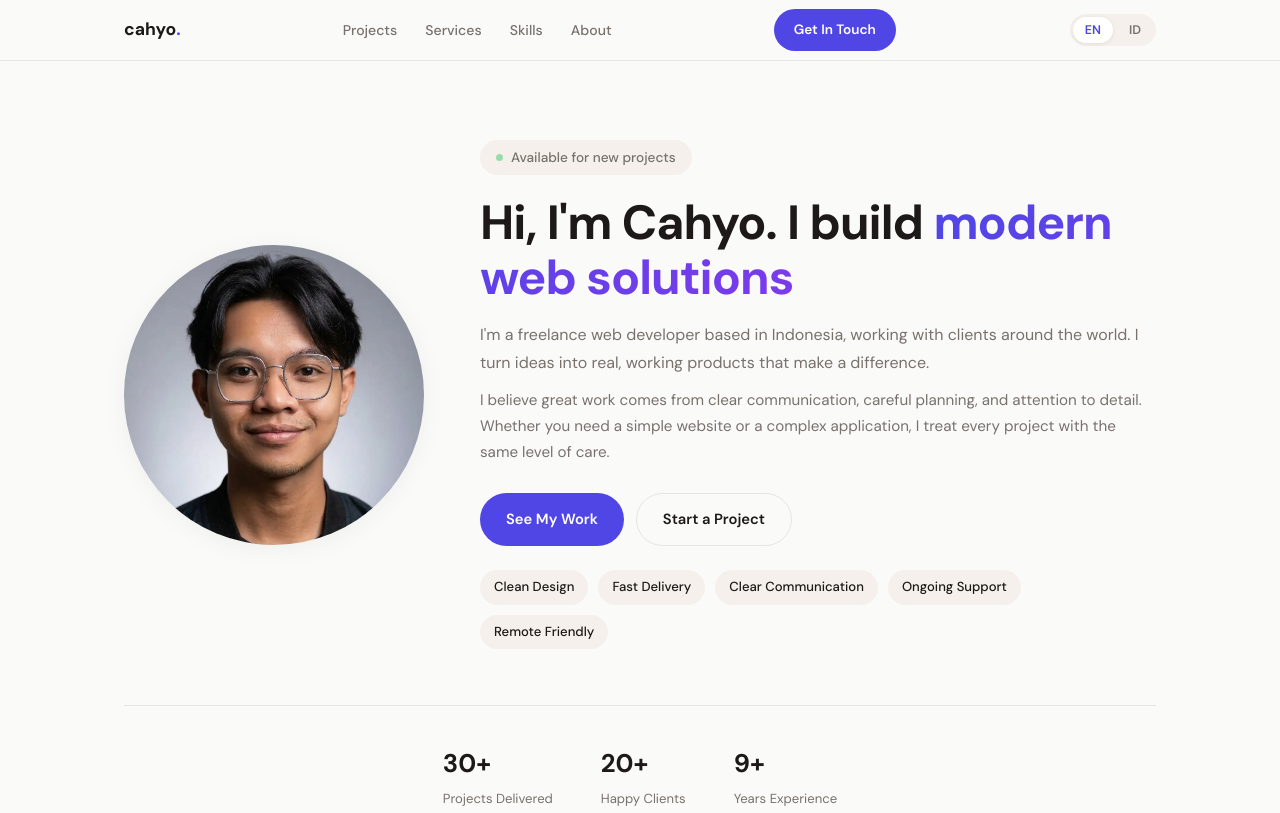
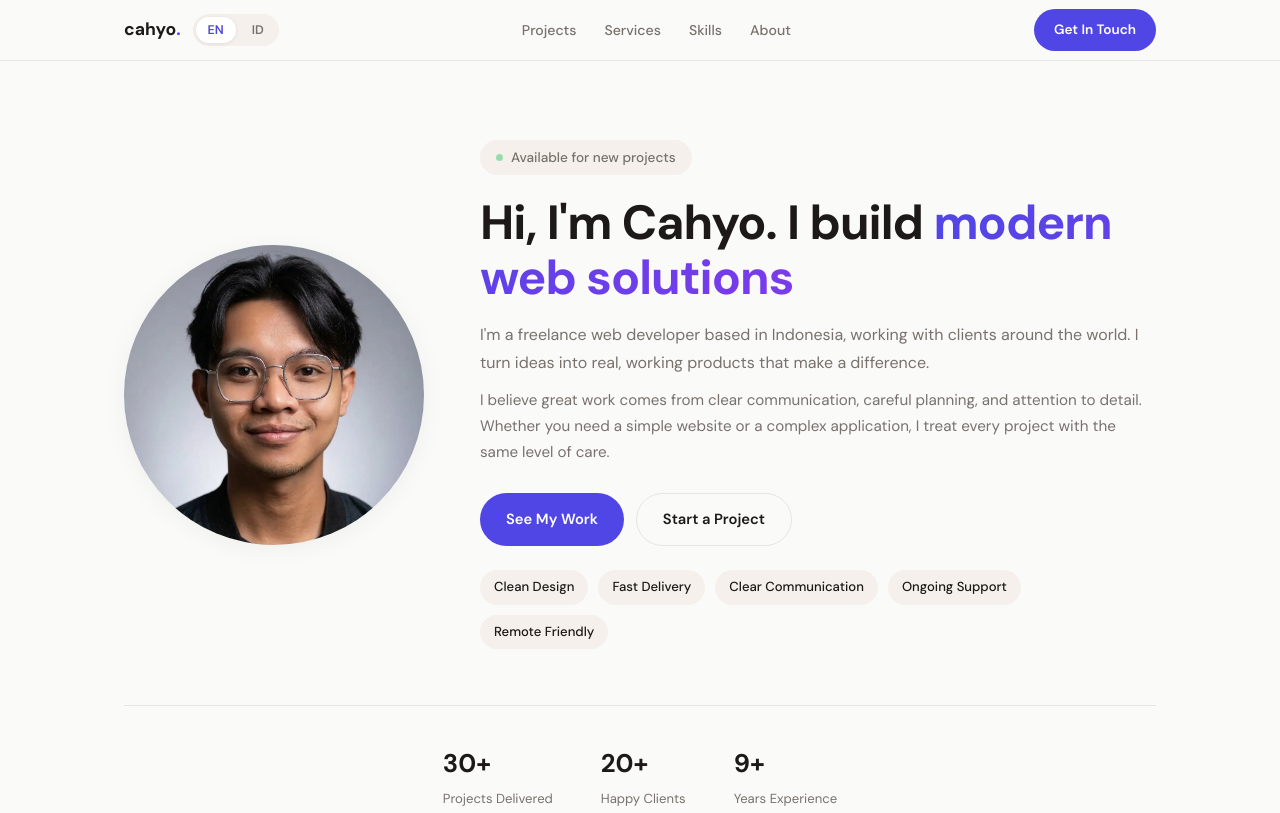
Before and after one commit to cahyo0118/portfolio, a plain HTML site: page index.html in a window 1280 px wide. Shown: the top 813 px of the page. Drawn offline with Linux system fonts and the light colour scheme.

Commit message:
Refactor navigation structure to improve layout and accessibility

```diff
--- a/index.html
+++ b/index.html
@@ -80,6 +80,7 @@
       max-width: var(--max-w); margin: 0 auto; padding: 0 24px;
       display: flex; align-items: center; justify-content: space-between; height: 60px;
     }
+    .nav-left { display: flex; align-items: center; gap: 12px; }
     .nav-logo { font-weight: 700; font-size: 1.1rem; color: var(--text); }
     .nav-logo span { color: var(--accent); }
     .nav-links { display: flex; gap: 28px; list-style: none; }
@@ -93,7 +94,6 @@
     .lang-switch {
       display: flex; align-items: center; gap: 4px;
       background: var(--warm); border-radius: 100px; padding: 3px;
-      margin-left: 12px;
     }
     .lang-btn {
       padding: 5px 12px; border-radius: 100px; font-size: .78rem;
@@ -618,7 +618,13 @@
 <!-- Nav -->
 <nav class="nav" id="nav">
   <div class="nav-inner">
-    <a href="#" class="nav-logo">cahyo<span>.</span></a>
+    <div class="nav-left">
+      <a href="#" class="nav-logo">cahyo<span>.</span></a>
+      <div class="lang-switch">
+        <button class="lang-btn active" data-lang="en">EN</button>
+        <button class="lang-btn" data-lang="id">ID</button>
+      </div>
+    </div>
     <ul class="nav-links" id="navLinks">
       <li><a href="#projects" data-i18n="nav_projects">Projects</a></li>
       <li><a href="#services" data-i18n="nav_services">Services</a></li>
@@ -626,10 +632,6 @@
       <li><a href="#hero" data-i18n="nav_about">About</a></li>
     </ul>
     <a href="#contact" class="btn btn-primary nav-cta desktop" data-i18n="nav_cta">Get In Touch</a>
-    <div class="lang-switch">
-      <button class="lang-btn active" data-lang="en">EN</button>
-      <button class="lang-btn" data-lang="id">ID</button>
-    </div>
     <button class="hamburger" id="hamburger" aria-label="Menu">
       <span></span><span></span><span></span>
     </button>
```
